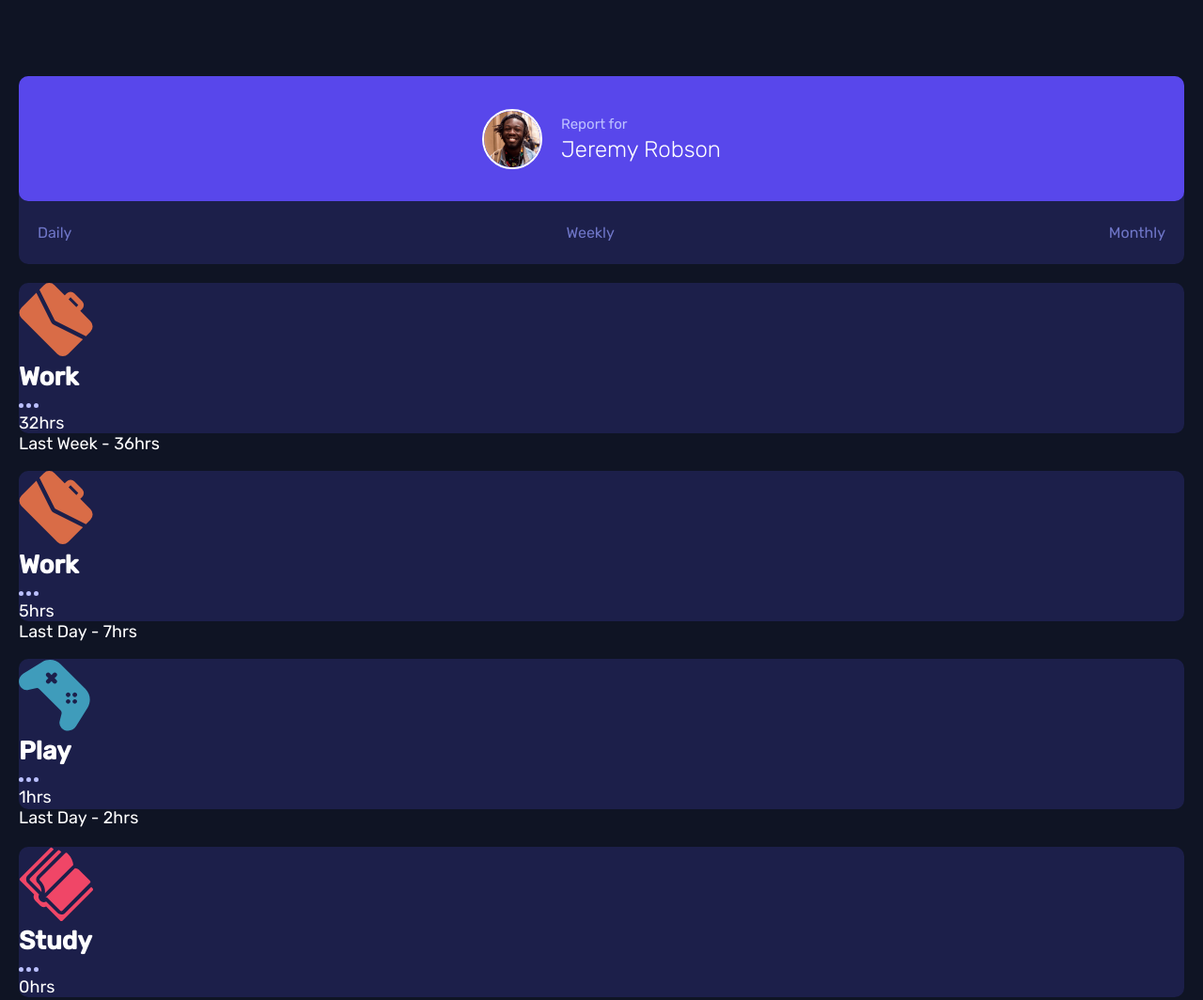
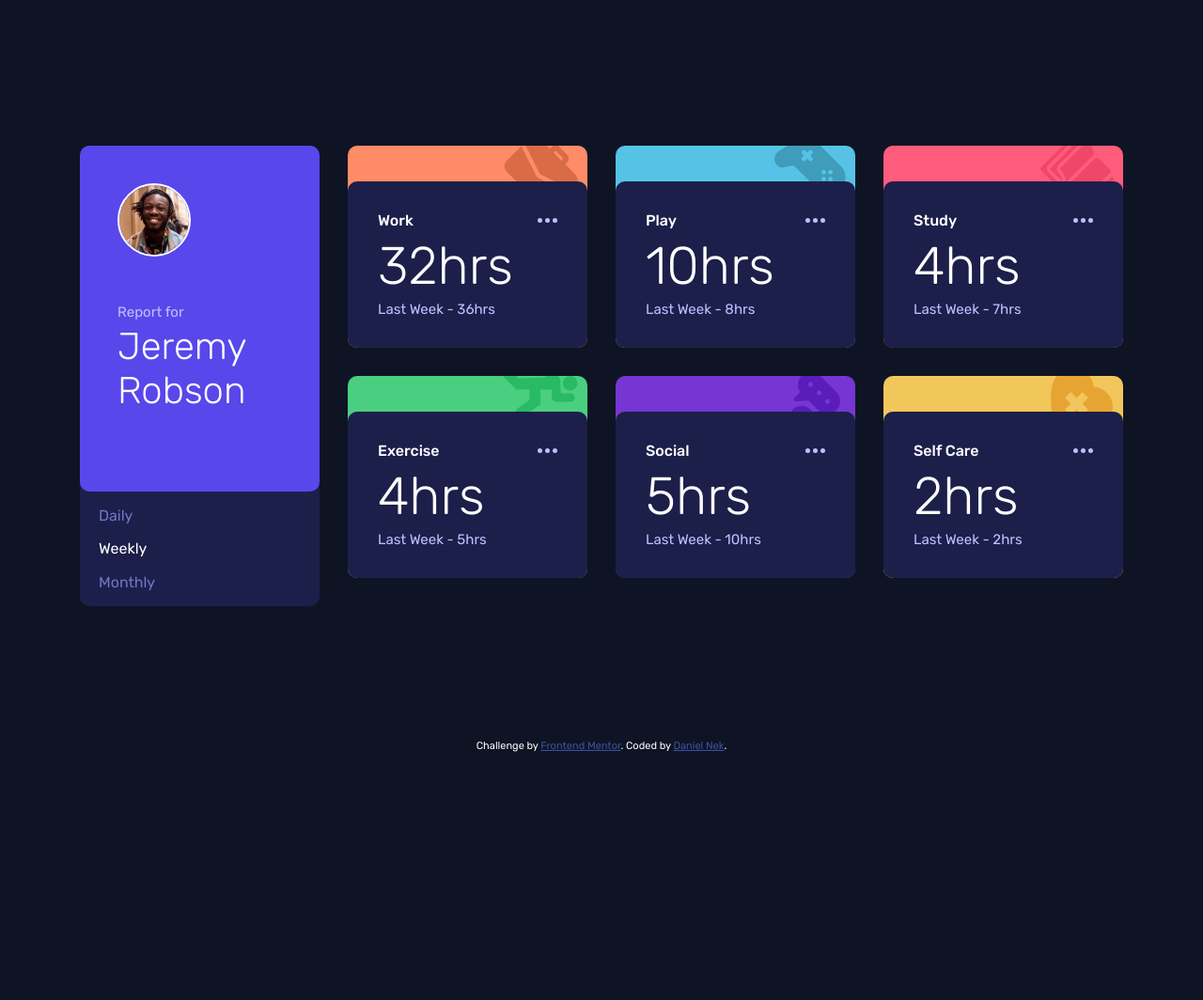
Before and after one commit to nekefer/time-tracking-dashboard, a plain HTML site: page index.html in a window 1280 px wide. Shown: the top 1064 px of the page at 94% size. After the commit the page ends 800 px from the top, so only its background shows below. Drawn offline with Linux system fonts and the light colour scheme.

Commit message:
responsive

```diff
--- a/index.html
+++ b/index.html
@@ -23,24 +23,16 @@
 
       </div>
       <div class="body__container">
-        <a href="">Daily</a>
-        <a href="">Weekly</a>
-        <a href="">Monthly</a>
+        <h3 href="" class="time">Daily</h3>
+        <h3 href="" class="time active">Weekly</h3>
+        <h3 href="" class="time">Monthly</h3>
+      </div>
+      <div class="all__card">
+
       </div>
     </div>
-    <section class="card">
-      <div class="container__top">
-        <img class="img__top" src="./images/icon-work.svg" alt="">
-      </div>
-      <div class="container__title">
-          <h2 class="title">Work</h2>
-          <img  class="elipse" src="./images/icon-ellipsis.svg" alt="">
-        </div>
-        <div class="daily">
-          <p class="presentDaily">32hrs</p>
-          <p class="previousDaily">Last Week - 36hrs</p>
-        </div>
-      </div>
+
+
 
 
 
--- a/script.js
+++ b/script.js
@@ -1,52 +1,38 @@
 const main = document.getElementsByTagName('main');
+const timeFormat = document.querySelectorAll('.time');
 
 // URL for the request (Ensure the file exists and the path is correct)
 const requestUrl = "./data.json";
 let dataPopulate = null;
 
-
-// Use fetch to make the request and handle the response
-fetch(requestUrl)
-  .then(response => {
+// Function to fetch the data
+async function fetchData() {
+  try {
+    const response = await fetch(requestUrl);
     if (!response.ok) {
       throw new Error(`HTTP error! status: ${response.status}`);
     }
-    return response.json(); // Parse the response as JSON
-  })
-  .then(data => {
-        dataPopulate = data;
-  })
-  .catch(error => {
+    dataPopulate = await response.json(); // Parse the response as JSON
+    createCards(); // Call the function to create the cards after data is fetched
+  } catch (error) {
     console.error('Error fetching the request:', error);
-  });
+  }
+}
 
-
-setTimeout(() => {
-    if(dataPopulate != null){
+// Function to create the cards
+function createCards() {
+  if (dataPopulate != null) {
     for (let i = 0; i < dataPopulate.length; i++) {
       const element = dataPopulate[i];
       const div = document.createElement('section');
-            const container__top = document.createElement('div');
-            container__top.classList.add('container__top');
-            const img__top = document.createElement('img');
-            img__top.classList.add('img__top');
-            if(element.title == 'Self Care'){
-                img__top.src = "/images/icon-self-care.svg";
-            }else if(element.title == 'Work'){
-                img__top.src = "/images/icon-work.svg";
-            }else if(element.title == 'Play'){
-                img__top.src = "/images/icon-play.svg";
-            }else if(element.title == 'Study'){
-                img__top.src = "/images/icon-study.svg";
-            }else if(element.title == 'Social'){
-                img__top.src = "/images/icon-social.svg";
-            }else if(element.title == 'Exercise'){
-                img__top.src = "/images/icon-exercise.svg";
-            }
-            container__top.appendChild(img__top);
-            div.appendChild(container__top);
+      div.classList.add('card');
 
-            div.classList.add('card');
+      // Dynamically set class based on title
+      const titleClass = element.title.toLowerCase().replace(" ", "-");
+      div.classList.add(titleClass);
+
+      const card__container = document.createElement('div');
+      card__container.classList.add('card__container');
 
       const containerTitle = document.createElement('div');
       containerTitle.classList.add('container__title');
@@ -58,11 +44,12 @@ setTimeout(() => {
       img.src = "/images/icon-ellipsis.svg";
       containerTitle.appendChild(title);
       containerTitle.appendChild(img);
-            div.appendChild(containerTitle);
+      card__container.appendChild(containerTitle);
 
+      // Daily data
       const daily = document.createElement('div');
       daily.classList.add('daily');
-            const presentDaily = document.createElement('p');
+      const presentDaily = document.createElement('h3');
       presentDaily.classList.add('presentDaily');
       presentDaily.textContent = element.timeframes.daily.current + 'hrs';
       const previousDaily = document.createElement('p');
@@ -71,11 +58,10 @@ setTimeout(() => {
       daily.appendChild(presentDaily);
       daily.appendChild(previousDaily);
 
-
-
+      // Weekly data
       const weekly = document.createElement('div');
       weekly.classList.add('weekly');
-            const presentWeekly = document.createElement('p');
+      const presentWeekly = document.createElement('h3');
       presentWeekly.classList.add('presentWeekly');
       presentWeekly.textContent = element.timeframes.weekly.current + 'hrs';
       const previousWeekly = document.createElement('p');
@@ -84,9 +70,10 @@ setTimeout(() => {
       weekly.appendChild(presentWeekly);
       weekly.appendChild(previousWeekly);
 
+      // Monthly data
       const monthly = document.createElement('div');
       monthly.classList.add('monthly');
-            const presentMonthly = document.createElement('p');
+      const presentMonthly = document.createElement('h3');
       presentMonthly.classList.add('presentMonthly');
       presentMonthly.textContent = element.timeframes.monthly.current + 'hrs';
       const previousMonthly = document.createElement('p');
@@ -95,13 +82,34 @@ setTimeout(() => {
       monthly.appendChild(presentMonthly);
       monthly.appendChild(previousMonthly);
 
+      // Event listeners for timeFormat buttons
+      timeFormat.forEach(button => {
+        button.addEventListener("click", () => {
+          // Remove the 'active' class from all buttons
+          timeFormat.forEach(el => el.classList.remove("active"));
+          button.classList.add("active");
 
+          // Clear existing timeframe (daily, weekly, monthly)
+          card__container.querySelectorAll('.daily, .weekly, .monthly').forEach(el => el.remove());
 
+          // Append the correct timeframe based on the clicked button
+          if (button.textContent.toLowerCase() === 'daily') {
+            card__container.appendChild(daily);
+          } else if (button.textContent.toLowerCase() === 'weekly') {
+            card__container.appendChild(weekly);
+          } else if (button.textContent.toLowerCase() === 'monthly') {
+            card__container.appendChild(monthly);
+          }
+        });
+      });
 
-            div.appendChild(daily);
-            // div.appendChild(weekly);
-            // div.appendChild(monthly);
+      // Default: Show weekly data first
+      card__container.appendChild(weekly);
+      div.appendChild(card__container);
       main[0].appendChild(div);
     }
   }
-}, 1000);
+}
+
+// Call the fetchData function
+fetchData();
--- a/style.css
+++ b/style.css
@@ -46,10 +46,11 @@ main {
   height: 100%;
   padding: 81px 20px;
   display: grid;
-  grid-template-rows: repeat(6, 1fr);
+  grid-template-rows: repeat(7, 1fr);
+  gap: 20px;
 }
 
-.card__head{
+.card__head {
   position: relative;
   width: 100%;
   height: 200px;
@@ -108,46 +109,120 @@ main {
   padding: 0 20px;
 }
 
-.body__container a {
+.body__container h3 {
   text-decoration: none;
   color: var(--desaturated-blue);
   font-size: 1rem;
   font-weight: 400;
 }
 
-.body__container a:hover {
+.body__container h3:hover {
   color: rgba(255, 255, 255, 0.5);
 }
 
-.body__container a.active {
+.body__container h3.active {
   color: white;
 }
 
 section {
-  position: relative;
   width: 100%;
   height: 160px;
-  background-color: var(--dark-blue);
   border-radius: 10px;
-  margin-top: 20px;
+  /* margin-top: 20px; */
+}
+
+.work {
+  background-color: var(--light-red-work);
+  background-image: url(./images/icon-work.svg);
+  background-repeat: no-repeat;
+  background-position: top -10px right 10px;
+}
+
+.play {
+  background-color: var(--soft-blue-play);
+  background-image: url(./images/icon-play.svg);
+  background-repeat: no-repeat;
+  background-position: top -10px right 10px;
+}
+
+.study {
+  background-color: var(--light-red-study);
+  background-image: url(./images/icon-study.svg);
+  background-repeat: no-repeat;
+  background-position: top -10px right 10px;
+}
+
+.exercise {
+  background-color: var(--lime-green-exercise);
+  background-image: url(./images/icon-exercise.svg);
+  background-repeat: no-repeat;
+  background-position: top -10px right 10px;
+}
+
+.social {
+  background-color: var(--violet-social);
+  background-image: url(./images/icon-social.svg);
+  background-repeat: no-repeat;
+  background-position: top -10px right 10px;
+}
+
+.self-care {
+  background-color: var(--soft-orange-self-care);
+  background-image: url(./images/icon-self-care.svg);
+  background-repeat: no-repeat;
+  background-position: top -10px right 10px;
 }
 
 
 
+section .card__container {
+  height: 124px;
+  margin-top: 38px;
+  width: 100%;
+  background-color: var(--dark-blue);
+  border-radius: 10px;
+  padding: 2rem;
+  display: flex;
+  flex-direction: column;
+  justify-content: space-between;
+  gap: 6px;
+}
 
 
+section .container__title {
+  display: flex;
+  align-items: center;
+  justify-content: space-between;
+}
 
+.container__title h2 {
+  font-size: 1rem;
+  font-weight: 500;
+}
 
+.daily,
+.weekly,
+.monthly {
+  display: flex;
+  align-items: center;
+  justify-content: space-between;
+  gap: 4px;
+}
 
+.daily h3,
+.weekly h3,
+.monthly h3 {
+  font-size: 32px;
+  font-weight: 300;
+}
 
-
-
-
-
-
-
-
-
+.daily p,
+.weekly p,
+.monthly p {
+  font-size: 15px;
+  font-weight: 400;
+  color: var(--pale-blue);
+}
 
 .attribution {
   position: absolute;
@@ -160,3 +235,102 @@ section {
 .attribution a {
   color: hsl(228, 45%, 44%);
 }
+
+
+@media screen and (min-width: 830px) {
+  body {
+    display: flex;
+    align-items: center;
+    justify-content: center;
+  }
+
+  main {
+    margin-inline: 165px;
+    grid-template-columns: repeat(3, minmax(255px, 1fr));
+    grid-template-rows: repeat(2, 1fr);
+    gap: 30px;
+    padding: 0;
+  }
+
+
+  .card__head {
+    height: 100%;
+    grid-row: span 3;
+  }
+
+  .card__head .head {
+    height: 75%;
+    align-items: start;
+
+  }
+
+  .card__head .head__container {
+    margin: 20px;
+    align-items: start;
+    flex-direction: column;
+    gap: 50px;
+  }
+
+  .card__head .head__container img {
+    height: 78px;
+    width: 78px;
+  }
+
+  .card__head .head_text {
+    /* align-items: start; */
+  }
+
+  .card__head .head_text h1 {
+    font-size: 40px;
+  }
+
+  .card__head .body__container {
+    height: 25%;
+    flex-direction: column;
+    align-items: start;
+
+    /* padding-left: 20px; */
+    justify-content: space-evenly;
+  }
+
+  section {
+    height: 100%;
+  }
+
+  section .card__container {
+    height: calc(100% - 38px);
+  }
+
+  .daily,
+.weekly,
+.monthly {
+  flex-direction: column;
+  align-items: start;
+}
+
+.daily h3,
+.weekly h3,
+.monthly h3 {
+  font-size: 56px;
+  font-weight: 300;
+}
+
+
+
+
+
+}
+
+@media screen and (min-width: 1120px) {
+
+  main {
+    margin-inline: 165px;
+    grid-template-columns: repeat(4, minmax(255px, 1fr));
+    grid-template-rows: repeat(2, 1fr);
+    gap: 30px;
+    padding: 0;
+  }
+
+
+
+}
```
Lines whose indentation alone changed are shown as unchanged.
